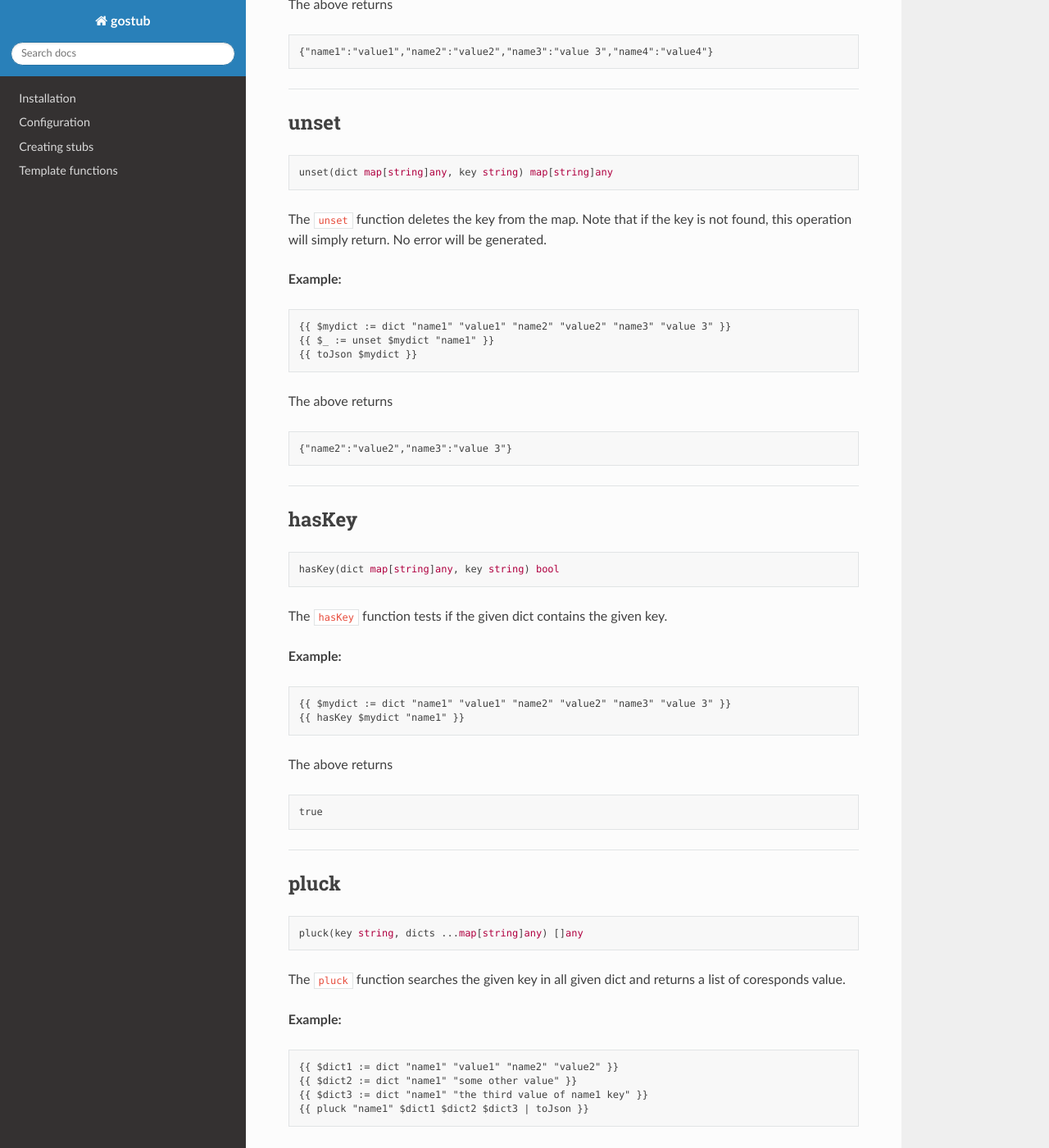
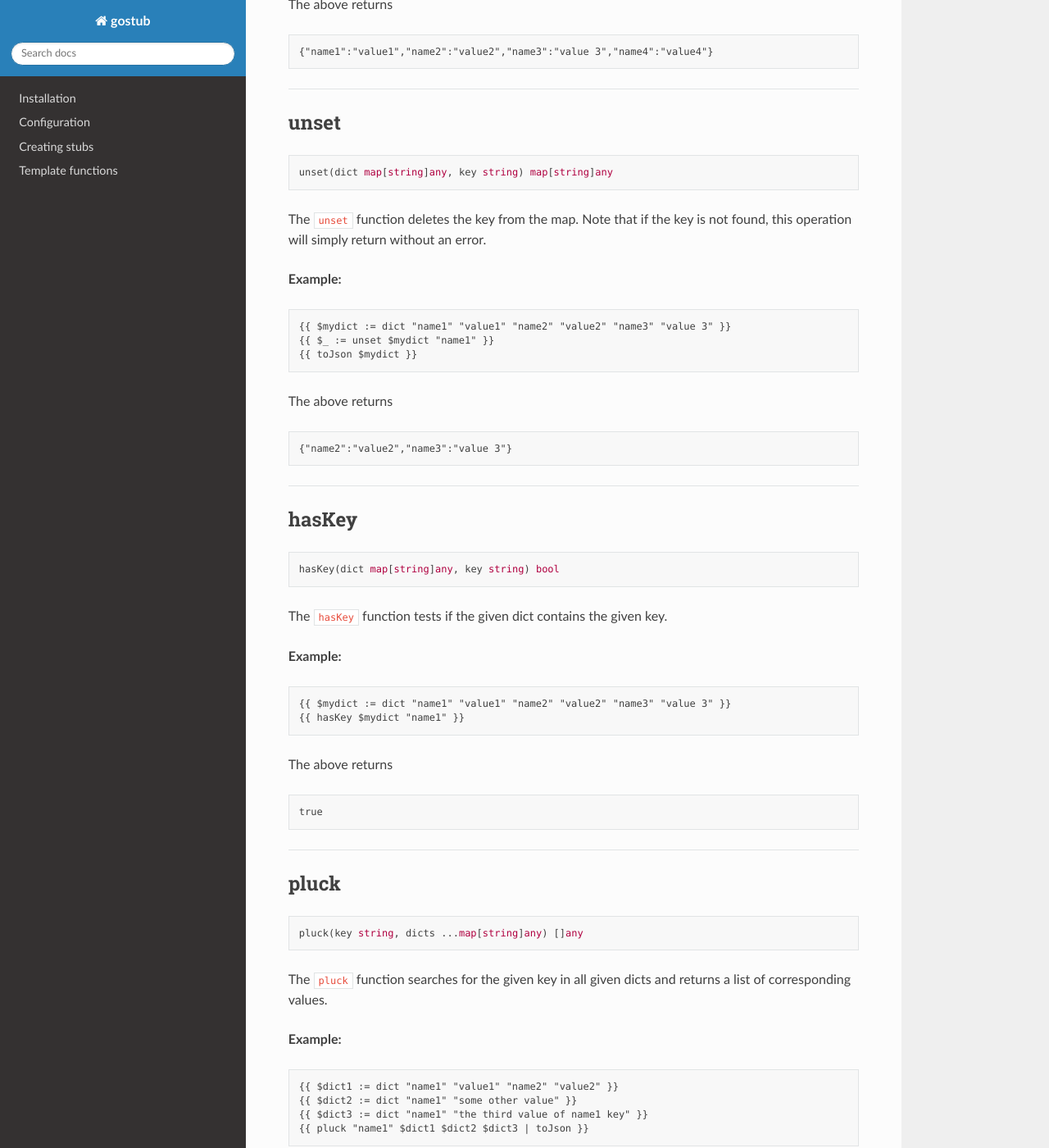
Before and after one commit to Rom4eg/gostub, a Sphinx documentation site: the page built from docs/funcs/dict.rst, in a window 1280 px wide and 1400 px high, scrolled down 1670 px. Shown: the whole window at 82% size. Built offline with Sphinx 7.4.7 and the Read the Docs theme 3.1.0, drawn with Linux system fonts in a browser that asks for light colours; some of the changed text lies outside the part shown.

Commit message:
docs - dicts page fixes

```diff
--- a/docs/funcs/dict.rst
+++ b/docs/funcs/dict.rst
@@ -16,7 +16,7 @@
 
 .. code-block:: go
 
-   dict(items []any) map[string]any
+   dict(items ...any) map[string]any
 
 The ``dict`` function creates a dictionary.
 
@@ -99,7 +99,7 @@
    unset(dict map[string]any, key string) map[string]any
 
 The ``unset`` function deletes the key from the map.
-Note that if the key is not found, this operation will simply return. No error will be generated.
+Note that if the key is not found, this operation will simply return without an error.
 
 **Example:**
 
@@ -152,7 +152,7 @@
 
    pluck(key string, dicts ...map[string]any) []any
 
-The ``pluck`` function searches the given key in all given dict and returns a list of coresponds value.
+The ``pluck`` function searches for the given key in all given dicts and returns a list of corresponding values.
 
 **Example:**
 
```
Also changed, not shown: other parts of docs/funcs/dict.rst (+2 -2 lines).
